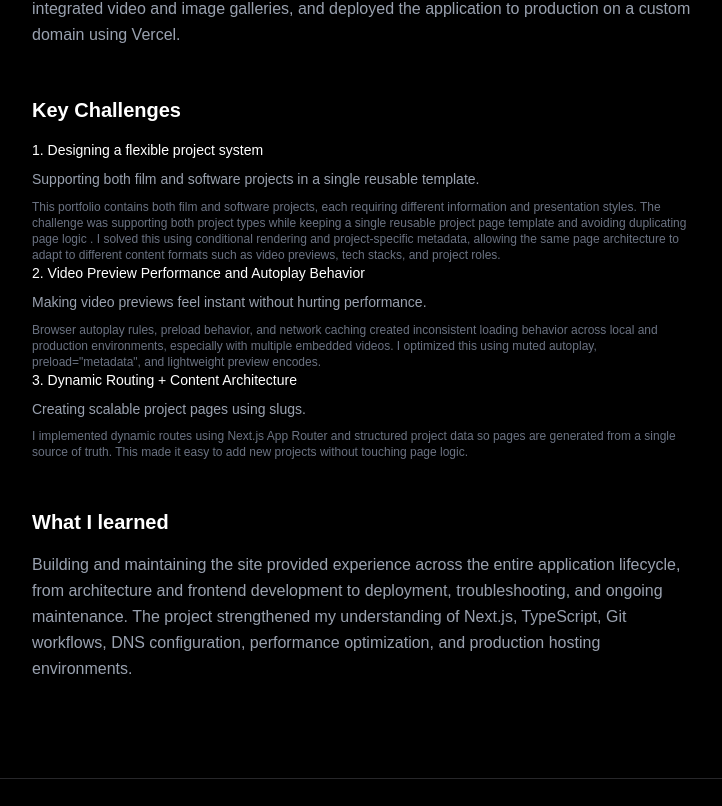
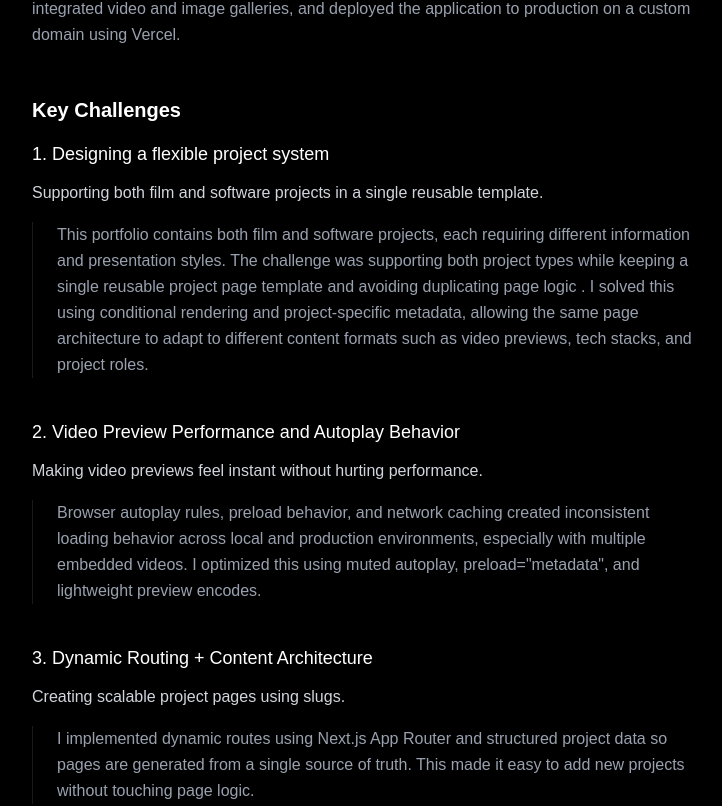
Before and after one commit to dseals3/film-code-portfolio, a Next.js app: page /projects/portfolio-site in a window 1280 px wide. Shown: the part 1176-1982 px from the top of the page, without its empty margins (272-994 px from the left). Built offline with nearby package versions, Linux system fonts and the light colour scheme.

Commit message:
adjusted look to make it more readable

```diff
--- a/app/projects/[slug]/page.tsx
+++ b/app/projects/[slug]/page.tsx
@@ -90,19 +90,21 @@ export default async function ProjectPage({ params }: { params: Promise<{ slug:
             </h2>
 
             {project.challenges.map((challenge, i) => (
-              <div key={i} className="space-y-2">
-                <p className="text-white text-sm font-medium">
+              <div key={i} className="space-y-2 mb-10">
+                <h3 className="text-lg font-medium mb-3">
                   {challenge.title}
-                </p>
+                </h3>
 
-                <p className="text-sm text-gray-400 leading-relaxed">
+                <p className="text-gray-300 leading-relaxed mb-4">
                   {challenge.subtitle}
                 </p>
 
                 {challenge.solution && (
-                  <p className="text-xs text-gray-500">
-                    {challenge.solution}
-                  </p>
+                  <div className="border-l border-white/10 pl-6">
+                    <p className=" text-gray-400 leading-relaxed">
+                      {challenge.solution}
+                    </p>
+                  </div>
                 )}
               </div>
             ))}
```
